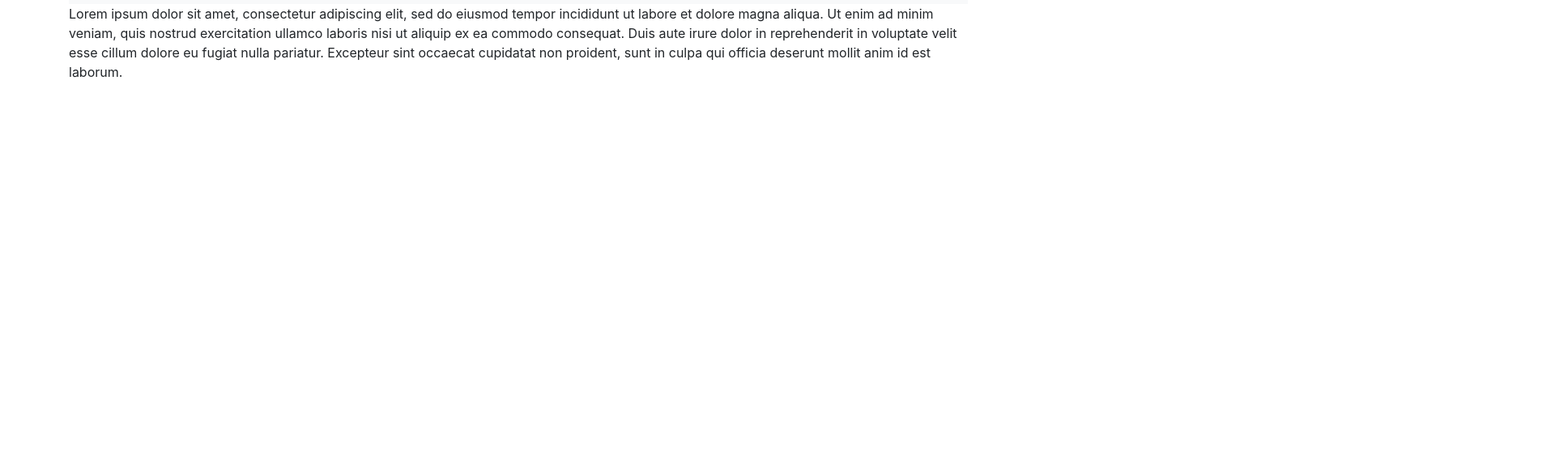
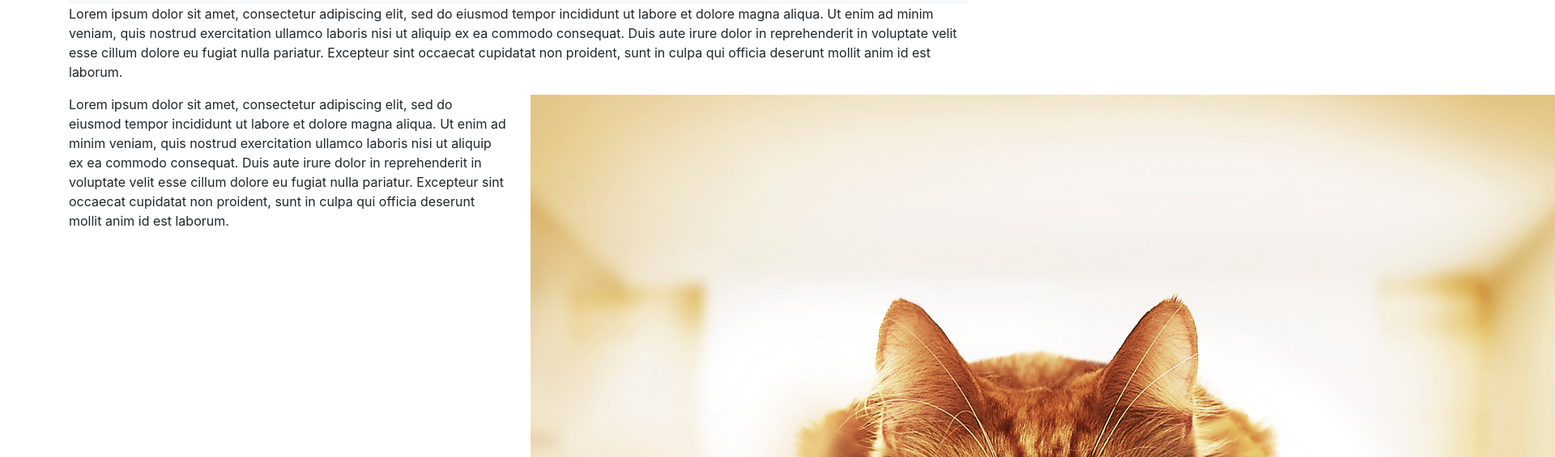
Before and after one commit to Taubinho/project0, a plain HTML site: page index.html in a window 1280 px wide. Shown: the part 51-616 px from the top of the page at 81% size, 1920 px wide, since content can reach past the window. Drawn offline with nearby package versions, Linux system fonts and the light colour scheme; files that its build step writes are made by us from their sources.

Commit message:
added a cat picture and a div

```diff
--- a/index.html
+++ b/index.html
@@ -35,6 +35,19 @@
             cillum dolore eu fugiat nulla pariatur. Excepteur sint occaecat cupidatat
             non proident, sunt in culpa qui officia deserunt mollit anim id est laborum.
         </p>
+        <div class ="row">
+          <div class="col-sm">
+            Lorem ipsum dolor sit amet, consectetur adipiscing elit, sed do eiusmod
+            tempor incididunt ut labore et dolore magna aliqua. Ut enim ad minim veniam,
+            quis nostrud exercitation ullamco laboris nisi ut aliquip ex ea commodo
+            consequat. Duis aute irure dolor in reprehenderit in voluptate velit esse
+            cillum dolore eu fugiat nulla pariatur. Excepteur sint occaecat cupidatat
+            non proident, sunt in culpa qui officia deserunt mollit anim id est laborum.
+          </div>
+          <div class="col-6">
+            <img src="cat.jpg">
+          </div>
+        </div>
       </div>
     </body>
 </html>
```
Also changed, not shown: cat.jpg (added), styles.css (added), 1 other file.
